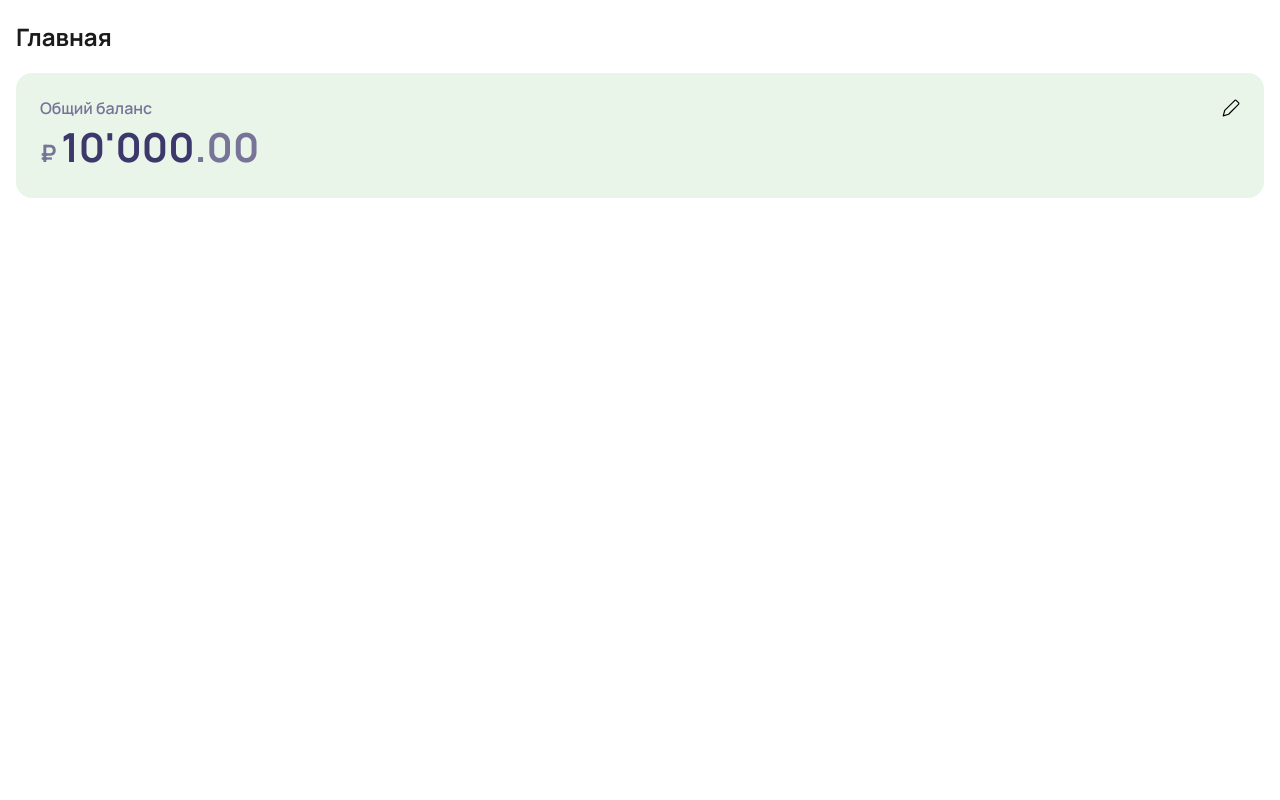
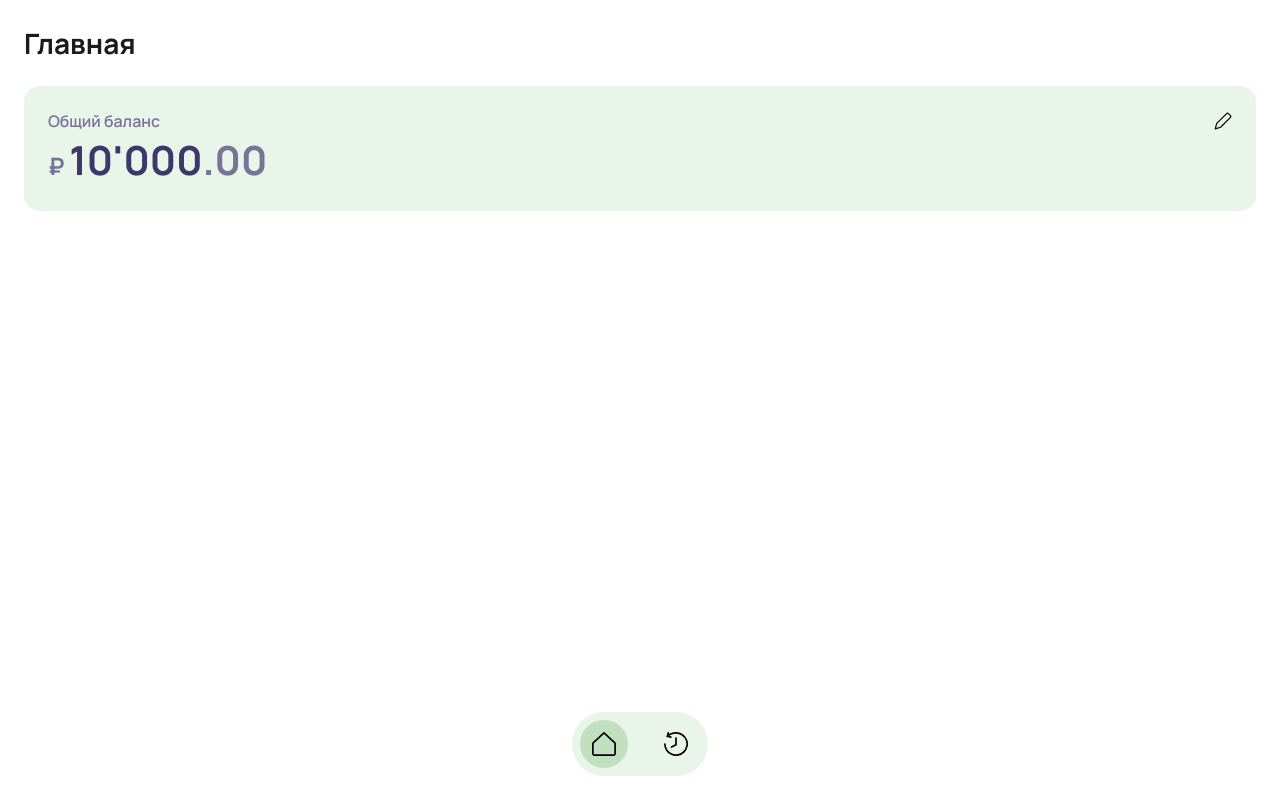
Before and after one commit to notrodi/cost-control, a React (Vite) app: page / in a window 1280 px wide. Built offline with nearby package versions, Linux system fonts and the light colour scheme.

Commit message:
tabs added

```diff
--- a/index.html
+++ b/index.html
@@ -2,7 +2,7 @@
 <html lang="en">
   <head>
     <meta charset="UTF-8" />
-    <link rel="icon" type="image/svg+xml" href="/public/icon.svg" />
+    <link rel="icon" type="image/svg+xml" href="/icon.svg" />
     <meta name="viewport" content="width=device-width, initial-scale=1.0" />
     <title>CostControl</title>
   </head>
--- a/src/App.tsx
+++ b/src/App.tsx
@@ -1,9 +1,19 @@
+import { useState } from 'react';
 import HomePage from './pages/HomePage/HomePage';
+import HistoryPage from './pages/HistroyPage/HistoryPage';
+import Tabs from './components/Tabs/Tabs';
+import { PageType } from './types';
 
 function App() {
+  const [page, setPage] = useState<PageType>(PageType.Home);
+
   return (
-    <div className='container'>
-      <HomePage />
+    <div className='app container'>
+      { page === PageType.Home && <HomePage /> }
+
+      { page === PageType.History && <HistoryPage /> }
+
+      <Tabs active={ page } onChange={ (tab) => setPage(tab) } />
     </div>
   )
 }
--- /dev/null
+++ b/src/components/Tabs/Tabs.scss
@@ -0,0 +1,26 @@
+.tabs {
+  display: flex;
+  gap: 1.5rem;
+  padding: 0.5rem;
+  position: absolute;
+  bottom: 1.5rem;
+  left: 50%;
+  transform: translateX(-50%);
+  border-radius: 2rem;
+  background: #e9f5e9;
+
+  &__item {
+      padding: 0.75rem;
+
+    &_active {
+      border-radius: 50%;
+      background: #c0e0c0;
+    }
+  }
+
+  &__icon {
+    display: flex;
+    width: 1.5rem;
+    height: 1.5rem;
+  }
+}
--- /dev/null
+++ b/src/components/Tabs/Tabs.tsx
@@ -0,0 +1,30 @@
+import { PageType } from '../../types';
+import './Tabs.scss';
+
+type TabsProps = {
+  active: PageType;
+  onChange: (tab: PageType) => void;
+};
+
+export default function Tabs({ active, onChange }: TabsProps) {
+  return (
+    <div className='tabs'>
+      <div
+        className={ active === PageType.Home ? 'tabs__item tabs__item_active' : 'tabs__item' }
+        onClick={ () => onChange(PageType.Home) }>
+        <img
+        className='tabs__icon'
+        src='/icons/icon-home.svg'
+        alt='icon' />
+      </div>
+      <div
+        className={ active === PageType.History ? 'tabs__item tabs__item_active' : 'tabs__item' }
+        onClick={ () => onChange(PageType.History) }>
+        <img
+          className='tabs__icon'
+          src='/icons/icon-history.svg'
+          alt='icon' />
+      </div>
+    </div>
+  )
+}
--- a/src/index.scss
+++ b/src/index.scss
@@ -13,5 +13,10 @@ body {
 }
 
 .container {
-  margin: 0 1rem;
+  margin: 0 1.5rem;
 }
+
+.main-title {
+  padding: 1.5rem 0;
+  font-size: 1.75rem;
+}
--- /dev/null
+++ b/src/pages/HistroyPage/HistoryPage.tsx
@@ -0,0 +1,9 @@
+export default function HistoryPage() {
+  return (
+    <div>
+        <h2 className='main-title'>История операций</h2>
+
+        <div>history</div>
+    </div>
+  )
+}
--- a/src/pages/HomePage/HomePage.scss
+++ /dev/null
@@ -1,4 +0,0 @@
-.home-page__title {
-  margin: 1.25rem 0;
-  font-size: 1.5rem;
-}
--- a/src/pages/HomePage/HomePage.tsx
+++ b/src/pages/HomePage/HomePage.tsx
@@ -1,10 +1,9 @@
 import MainAccount from '../../components/MainAccount/MainAccount';
-import './HomePage.scss';
 
 export default function HomePage() {
   return (
     <div>
-        <h2 className='home-page__title'>Главная</h2>
+        <h2 className='main-title'>Главная</h2>
 
         <MainAccount />
     </div>
--- /dev/null
+++ b/src/types/index.ts
@@ -0,0 +1 @@
+export { PageType } from './page';
--- /dev/null
+++ b/src/types/page.ts
@@ -0,0 +1,4 @@
+export enum PageType {
+  Home = 'home',
+  History = 'history'
+}
--- a/tsconfig.app.json
+++ b/tsconfig.app.json
@@ -19,7 +19,7 @@
     "strict": true,
     "noUnusedLocals": true,
     "noUnusedParameters": true,
-    "erasableSyntaxOnly": true,
+    "erasableSyntaxOnly": false,
     "noFallthroughCasesInSwitch": true,
     "noUncheckedSideEffectImports": true
   },
```
Also changed, not shown: src/components/MainAccount/MainAccount.tsx (+7 -7 lines), public/icons/icon-history.svg (added), public/icons/icon-home.svg (added).
